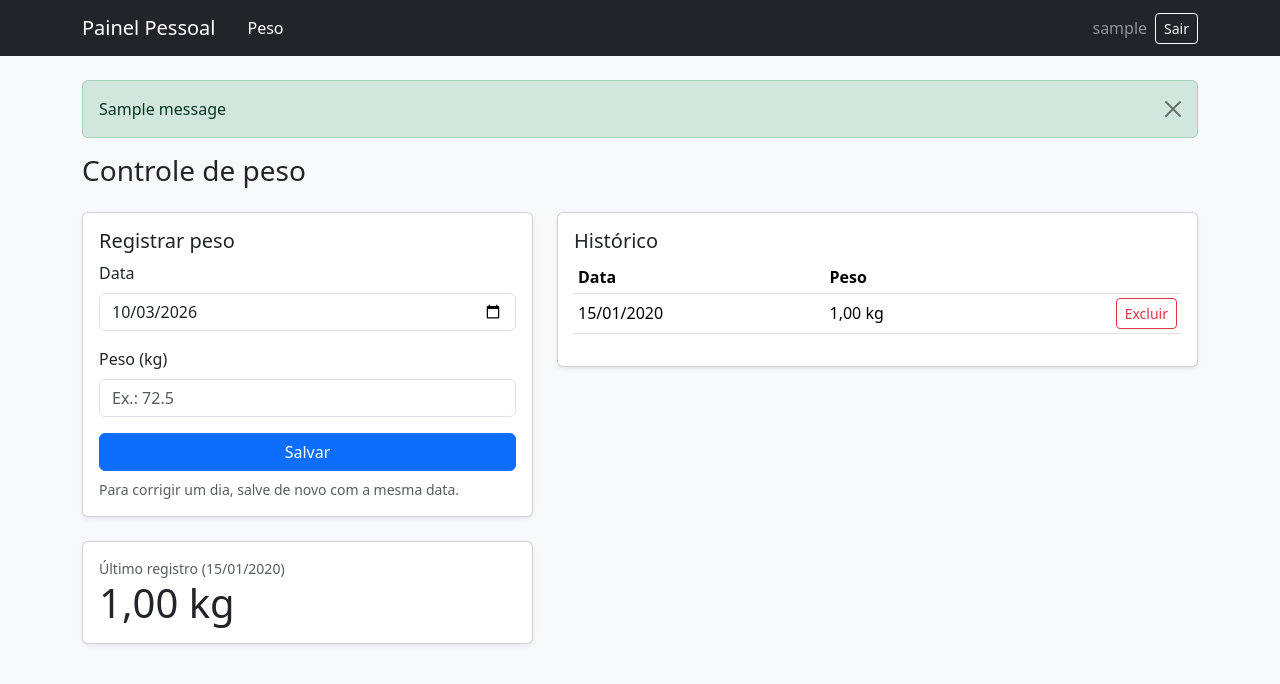
After one commit to VictorDGadelha/atlas, a Django app: page /peso/ in a window 1280 px wide. The commit adds this page. Shown: the top 684 px of the page. Run offline with Django 5.2, Linux system fonts and the light colour scheme; a user stored in the database is signed in; tables that the repository leaves empty hold one stand-in row (values such as "Sample post"); one stand-in notice (Sample message) is shown.

Commit message:
Etapa 4: módulo de peso com histórico e variação

```diff
--- /dev/null
+++ b/core/forms.py
@@ -0,0 +1,23 @@
+from django import forms
+from .models import RegistroPeso
+
+
+class RegistroPesoForm(forms.ModelForm):
+    class Meta:
+        model = RegistroPeso
+        fields = ['data', 'peso']
+        widgets = {
+            'data': forms.DateInput(
+                attrs={'type': 'date', 'class': 'form-control'},
+                format='%Y-%m-%d',
+            ),
+            'peso': forms.NumberInput(
+                attrs={'class': 'form-control', 'step': '0.1', 'placeholder': 'Ex.: 72.5'}
+            ),
+        }
+
+    def clean_peso(self):
+        peso = self.cleaned_data['peso']
+        if peso < 20 or peso > 500:
+            raise forms.ValidationError('Informe um peso válido em kg.')
+        return peso
--- /dev/null
+++ b/core/templates/core/peso.html
@@ -0,0 +1,82 @@
+{% extends 'base.html' %}
+{% block title %}Peso{% endblock %}
+
+{% block content %}
+<h1 class="h3 mb-4">Controle de peso</h1>
+
+<div class="row g-4">
+    <div class="col-md-5">
+        <div class="card shadow-sm mb-4">
+            <div class="card-body">
+                <h2 class="h5">Registrar peso</h2>
+                <form method="post">
+                    {% csrf_token %}
+                    <div class="mb-3">
+                        <label class="form-label" for="{{ form.data.id_for_label }}">Data</label>
+                        {{ form.data }}
+                        {{ form.data.errors }}
+                    </div>
+                    <div class="mb-3">
+                        <label class="form-label" for="{{ form.peso.id_for_label }}">Peso (kg)</label>
+                        {{ form.peso }}
+                        {{ form.peso.errors }}
+                    </div>
+                    <button class="btn btn-primary w-100">Salvar</button>
+                    <div class="form-text mt-2">
+                        Para corrigir um dia, salve de novo com a mesma data.
+                    </div>
+                </form>
+            </div>
+        </div>
+
+        {% if atual %}
+        <div class="card shadow-sm">
+            <div class="card-body">
+                <div class="text-muted small">Último registro ({{ atual.data|date:"d/m/Y" }})</div>
+                <div class="display-6">{{ atual.peso }} kg</div>
+                {% if variacao is not None %}
+                    <div class="small text-muted">
+                        {% if variacao > 0 %}+{{ variacao }}{% else %}{{ variacao }}{% endif %} kg
+                        em relação ao registro anterior
+                    </div>
+                {% endif %}
+            </div>
+        </div>
+        {% endif %}
+    </div>
+
+    <div class="col-md-7">
+        <div class="card shadow-sm">
+            <div class="card-body">
+                <h2 class="h5">Histórico</h2>
+                {% if registros %}
+                <div class="table-responsive">
+                    <table class="table table-sm align-middle">
+                        <thead>
+                            <tr><th>Data</th><th>Peso</th><th></th></tr>
+                        </thead>
+                        <tbody>
+                            {% for r in registros %}
+                            <tr>
+                                <td>{{ r.data|date:"d/m/Y" }}</td>
+                                <td>{{ r.peso }} kg</td>
+                                <td class="text-end">
+                                    <form method="post" action="{% url 'peso_excluir' r.pk %}"
+                                          onsubmit="return confirm('Excluir este registro?');">
+                                        {% csrf_token %}
+                                        <button class="btn btn-outline-danger btn-sm">Excluir</button>
+                                    </form>
+                                </td>
+                            </tr>
+                            {% endfor %}
+                        </tbody>
+                    </table>
+                </div>
+                {% else %}
+                <p class="text-muted mb-0">Nenhum registro ainda.</p>
+                {% endif %}
+            </div>
+        </div>
+    </div>
+</div>
+{% endblock %}
--- a/core/urls.py
+++ b/core/urls.py
@@ -3,4 +3,6 @@ from . import views
 
 urlpatterns = [
     path('', views.home, name='home'),
+    path('peso/', views.peso, name='peso'),
+    path('peso/<int:pk>/excluir/', views.peso_excluir, name='peso_excluir'),
 ]
--- a/core/views.py
+++ b/core/views.py
@@ -1,7 +1,50 @@
+from django.contrib import messages
 from django.contrib.auth.decorators import login_required
-from django.shortcuts import render
+from django.shortcuts import get_object_or_404, redirect, render
+from django.utils import timezone
+from django.views.decorators.http import require_POST
 
+from .forms import RegistroPesoForm
+from .models import RegistroPeso
 
 @login_required
 def home(request):
     return render(request, 'core/home.html')
+
+@login_required
+def peso(request):
+    if request.method == 'POST':
+        form = RegistroPesoForm(request.POST)
+        if form.is_valid():
+            # Se já existe registro nessa data, atualiza; senão, cria
+            RegistroPeso.objects.update_or_create(
+                usuario=request.user,
+                data=form.cleaned_data['data'],
+                defaults={'peso': form.cleaned_data['peso']},
+            )
+            messages.success(request, 'Peso salvo!')
+            return redirect('peso')
+    else:
+        form = RegistroPesoForm(initial={'data': timezone.localdate()})
+
+    registros = list(RegistroPeso.objects.filter(usuario=request.user))
+    atual = registros[0] if registros else None
+    variacao = None
+    if len(registros) > 1:
+        variacao = registros[0].peso - registros[1].peso
+
+    return render(request, 'core/peso.html', {
+        'form': form,
+        'registros': registros,
+        'atual': atual,
+        'variacao': variacao,
+    })
+
+
+@login_required
+@require_POST
+def peso_excluir(request, pk):
+    registro = get_object_or_404(RegistroPeso, pk=pk, usuario=request.user)
+    registro.delete()
+    messages.success(request, 'Registro excluído.')
+    return redirect('peso')
--- a/templates/base.html
+++ b/templates/base.html
@@ -10,6 +10,7 @@
     <nav class="navbar navbar-dark bg-dark mb-4">
         <div class="container">
             <a class="navbar-brand" href="{% url 'home' %}">Painel Pessoal</a>
+            <a class="nav-link text-white me-auto ms-3" href="{% url 'peso' %}">Peso</a>
             {% if user.is_authenticated %}
             <form method="post" action="{% url 'logout' %}" class="d-flex align-items-center gap-2 m-0">
                 {% csrf_token %}
@@ -21,7 +22,16 @@
     </nav>
 
     <main class="container">
+        {% if messages %}
+    {% for message in messages %}
+        <div class="alert alert-{{ message.tags }} alert-dismissible fade show">
+            {{ message }}
+            <button type="button" class="btn-close" data-bs-dismiss="alert"></button>
+        </div>
+    {% endfor %}
+{% endif %}
         {% block content %}{% endblock %}
     </main>
+    <script src="https://cdn.jsdelivr.net/npm/bootstrap@5.3.3/dist/js/bootstrap.bundle.min.js"></script>
 </body>
 </html>
```
